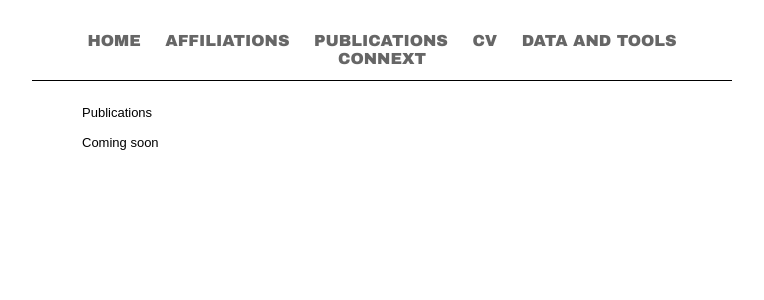
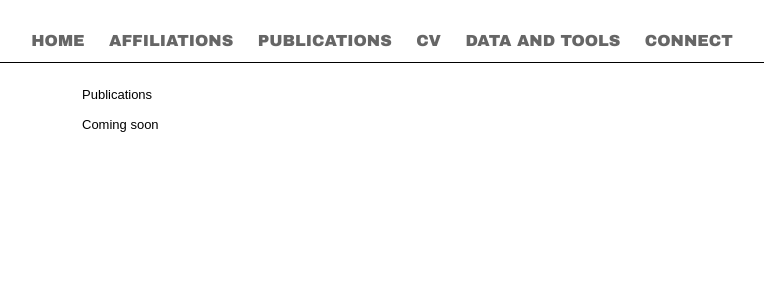
Before and after one commit to ccspringer/ccspringer.github.io, a Jekyll site: the page built from Publications/index.html, in a window 1280 px wide. Shown: the top 300 px of the page, without its empty margins (258-1022 px from the left). Built offline with Jekyll 4.4.1, drawn with Linux system fonts in a browser that asks for light colours.

Commit message:
Fix home page header

```diff
--- a/_layouts/default.html
+++ b/_layouts/default.html
@@ -14,7 +14,7 @@
             border-bottom-width: 1px;
             border-bottom-color: #000000;
             text-align: center;
-            width: 700px;
+            width: 800px;
             margin-left: auto;
             margin-right: auto;
             margin-bottom: 24px;
@@ -60,7 +60,7 @@
 			<a href="/Publications/" {% if page.shortname contains "pubs" %}class="currentpage"{% endif %}>PUBLICATIONS</a>
             <a href="/CV/" {% if page.shortname contains "CV" %}class="currentpage"{% endif %}>CV</a>
             <a href="/Data/" {% if page.shortname contains "Data" %}class="currentpage"{% endif %}>DATA AND TOOLS</a>
-            <a href="/Connect/" {% if page.shortname contains "connect" %}class="currentpage"{% endif %}>CONNEXT</a>
+            <a href="/Connect/" {% if page.shortname contains "connect" %}class="currentpage"{% endif %}>CONNECT</a>
 		</nav>
 	</header>
 	<div id="maincontent">
```
